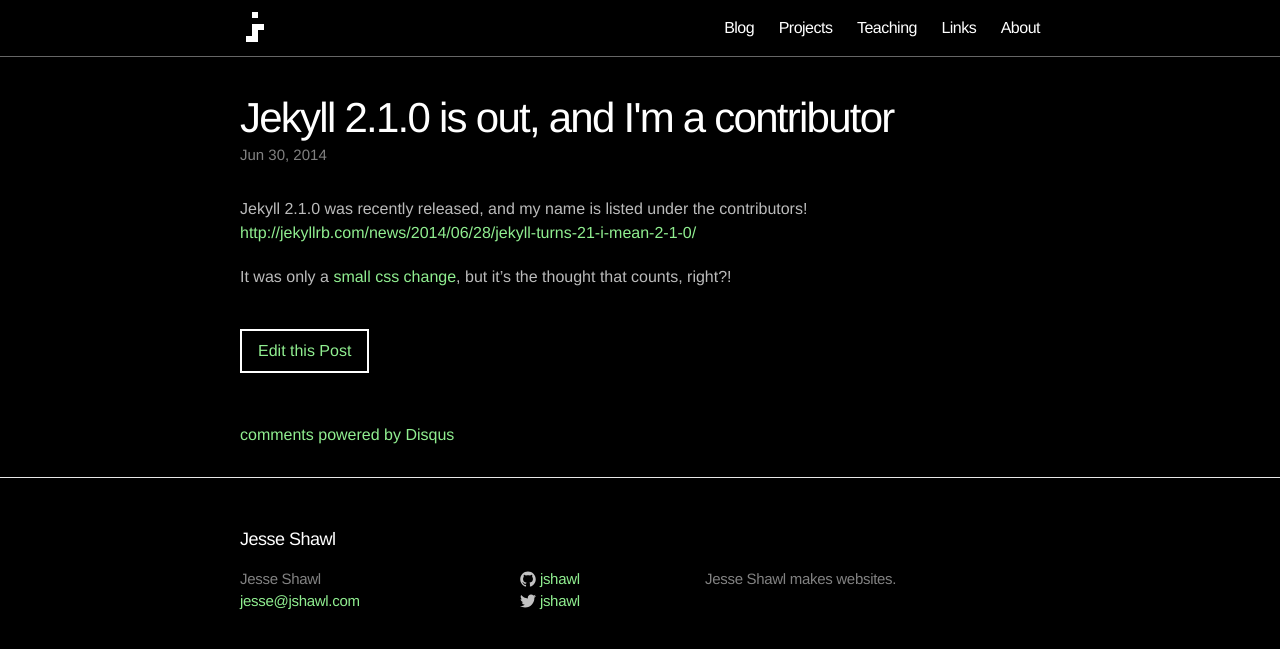
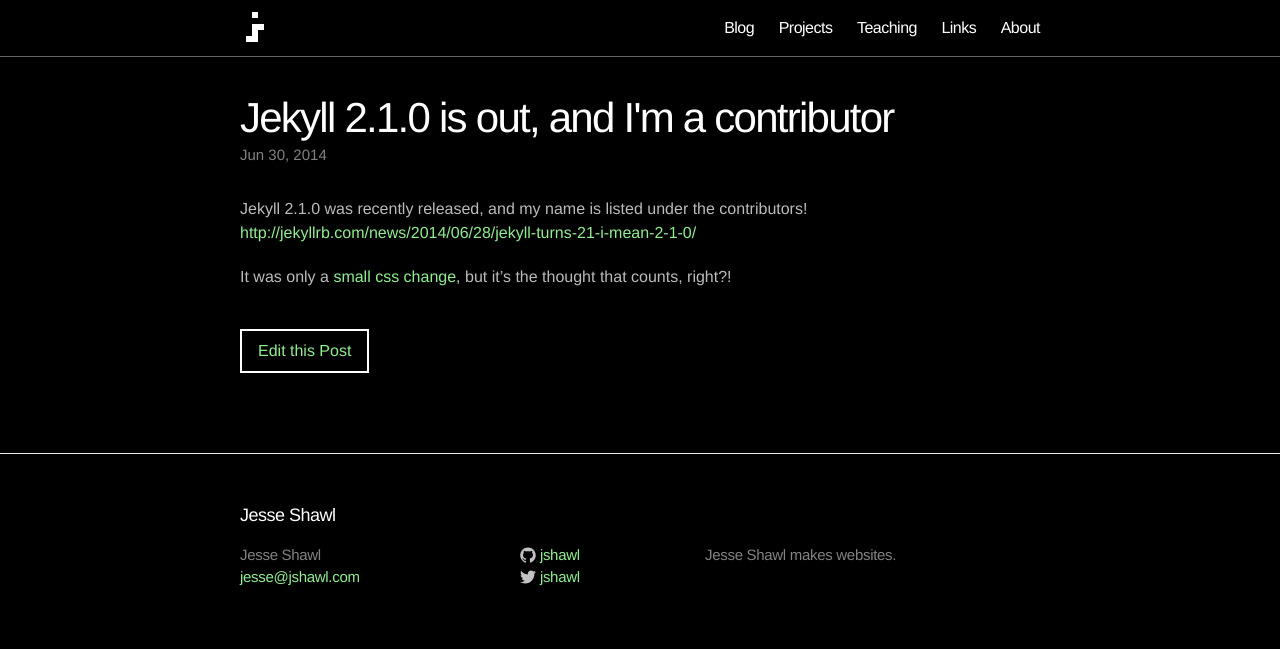
Before and after one commit to jshawl/jesse.sh, a Jekyll site: the page built from _posts/2014-06-30-jekyll-2-1.md, in a window 1280 px wide. Shown: the top 649 px of the page. Built offline with Jekyll 4.4.1, drawn with Linux system fonts in a browser that asks for light colours; comment, search, counter and statistics services are not loaded; some of the changed lines change nothing that is shown.

Commit message:
remove comments

```diff
--- a/_layouts/post.html
+++ b/_layouts/post.html
@@ -12,16 +12,4 @@
   {{ content }}
   <a href='https://github.com/jshawl/jesse.sh/tree/master/{{ page.path }}' class='edit'>Edit this Post</a>
   </article>
-<div id="disqus_thread"></div>
-  <script type="text/javascript">
-    var disqus_shortname = 'jshawl';
-    (function() {
-      var dsq = document.createElement('script'); dsq.type = 'text/javascript'; dsq.async = true;
-      dsq.src = '//' + disqus_shortname + '.disqus.com/embed.js';
-      (document.getElementsByTagName('head')[0] || document.getElementsByTagName('body')[0]).appendChild(dsq);
-    })();
-  </script>
-  <noscript>Please enable JavaScript to view the <a href="http://disqus.com/?ref_noscript">comments powered by Disqus.</a></noscript>
-  <a href="http://disqus.com" class="dsq-brlink">comments powered by <span class="logo-disqus">Disqus</span></a>
-
 </div>
```
